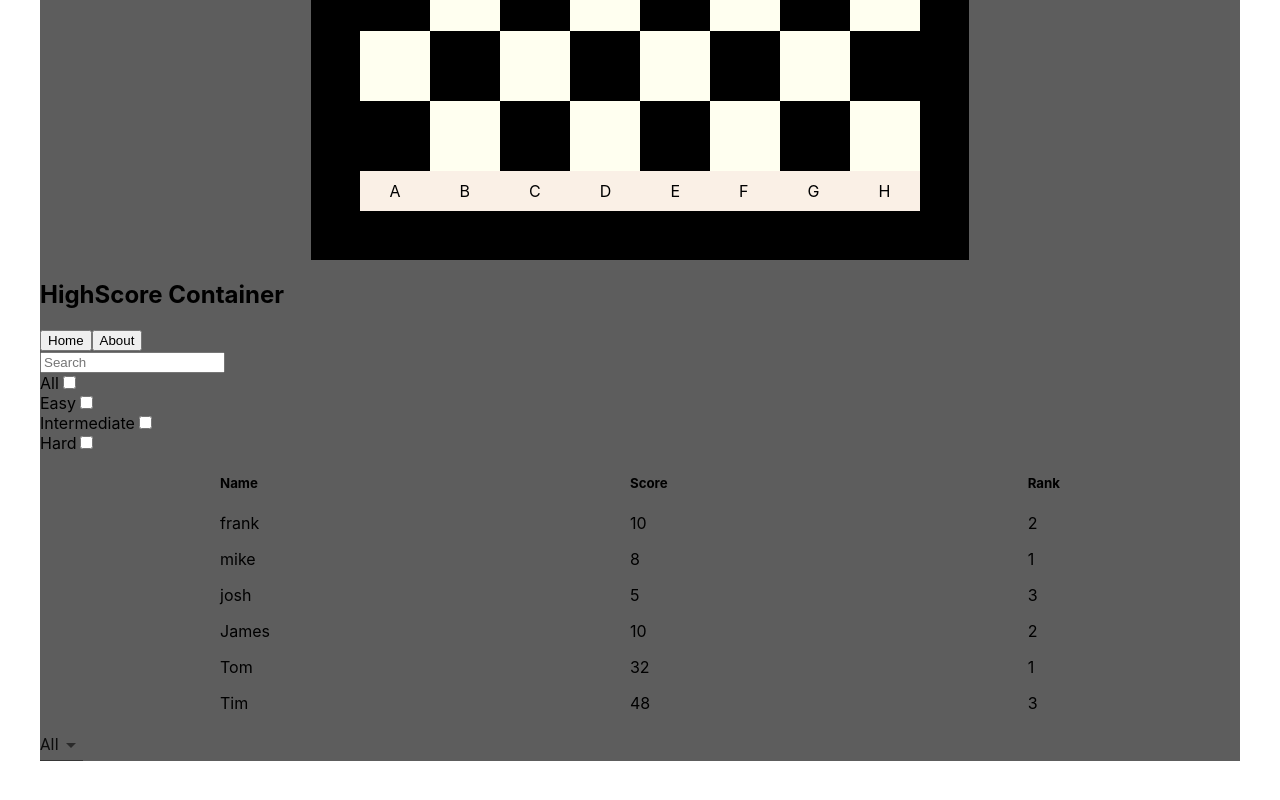
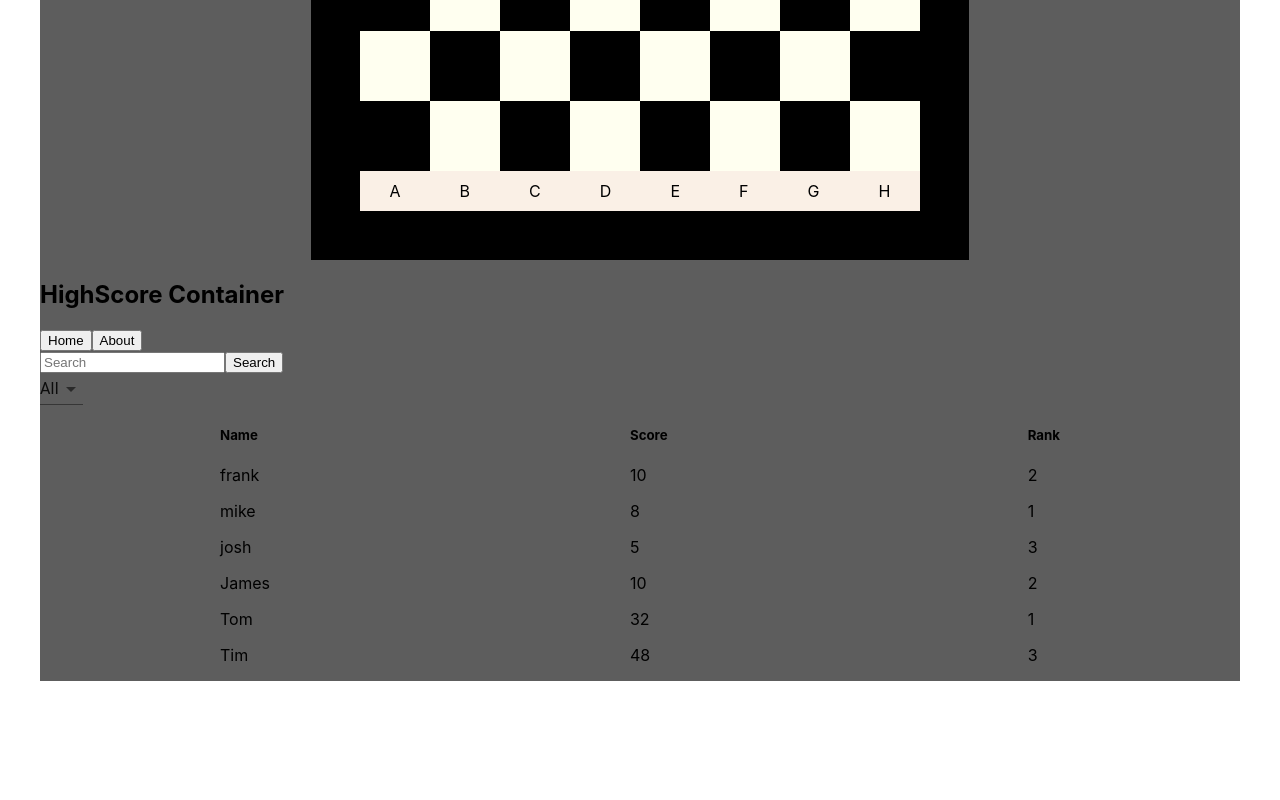
Before and after one commit to nemiasalc56/Chess-Trekkers, a React (Create React App) app: page / in a window 1280 px wide. Shown: the part 538-1338 px from the top of the page. After the commit the page ends 1259 px from the top, so only its background shows below. Built offline with nearby package versions, Linux system fonts and the light colour scheme.

Commit message:
added a search method

```diff
--- a/src/HighScore/index.js
+++ b/src/HighScore/index.js
@@ -3,6 +3,12 @@ import ScoreList from './ScoreList'
 import './HighScore.css'
 import Select from '@material-ui/core/Select';
 import MenuItem from '@material-ui/core/MenuItem';
+import AppBar from '@material-ui/core/AppBar';
+import Toolbar from '@material-ui/core/Toolbar';
+import IconButton from '@material-ui/core/IconButton';
+import Typography from '@material-ui/core/Typography';
+import InputBase from '@material-ui/core/InputBase';
+import { fade, makeStyles } from '@material-ui/core/styles';
 
 
 
@@ -14,7 +20,8 @@ class HighScore extends Component {
 		this.state = {
 			scores:'',
 			scoreListOpen: false,
-			showing: ''
+			showing: '',
+			search: ''
 		}
 	}
 
@@ -154,6 +161,10 @@ class HighScore extends Component {
 		this.getScores(e.target.value)
 	}
 
+	// search method
+	search = (name) => {
+		console.log("user is trying to search", name);
+	}
 
 	render() {
 
@@ -171,48 +182,25 @@ class HighScore extends Component {
 				<form>
 					<input
 						type="text"
+						value={this.state.search}
 						placeholder="Search"
+						onChange={this.search}
 						name="search"/>
 
+					<button>Search</button>
 				</form>
 
-				<div className="filter">
-					<div>
-						<label>All</label>
-						<input
-							type="checkbox"
-							name="all"
-							onChange={this.filterScores}
-						/>
-					</div>
+				<Select
+		        	labelId="demo-simple-select-label"
+		          	id="demo-simple-select"
+		          	value={this.state.showing}
+		          	onChange={this.filterScores}>
 
-					<div>
-						<label>Easy</label>
-						<input
-							type="checkbox"
-							name="easy"
-							onChange={this.filterScores}
-						/>
-					</div>
-
-					<div>
-						<label>Intermediate</label>
-						<input
-							type="checkbox"
-							name="intermediate"
-							onChange={this.filterScores}
-						/>
-					</div>
-
-					<div>
-						<label>Hard</label>
-						<input
-							type="checkbox"
-							name="hard"
-							onChange={this.filterScores}
-						/>
-					</div>
-				</div>
+					<MenuItem value="all">All</MenuItem>
+					<MenuItem value="easy">Easy</MenuItem>
+					<MenuItem value="intermediate">Intermediate</MenuItem>
+					<MenuItem value="hard">Hard</MenuItem>
+				</Select>
 
 				<div className="list-container">
 					{this.state.scoreListOpen?
@@ -220,18 +208,6 @@ class HighScore extends Component {
 					: null
 					}
 				</div>
-
-				<Select
-		        	labelId="demo-simple-select-label"
-		          	id="demo-simple-select"
-		          	value={this.state.showing}
-		          	onChange={this.filterScores}
-		        >
-					<MenuItem value="all">All</MenuItem>
-					<MenuItem value="easy">Easy</MenuItem>
-					<MenuItem value="intermediate">Intermediate</MenuItem>
-					<MenuItem value="hard">Hard</MenuItem>
-				</Select>
 
 			</div>
 			)
```
